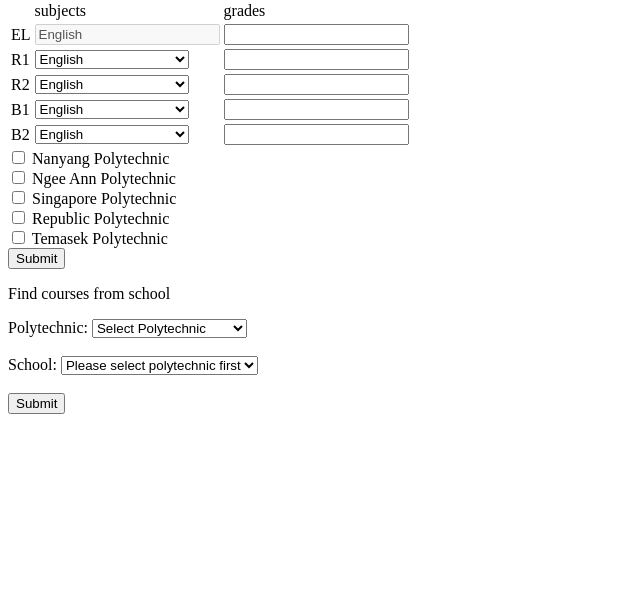
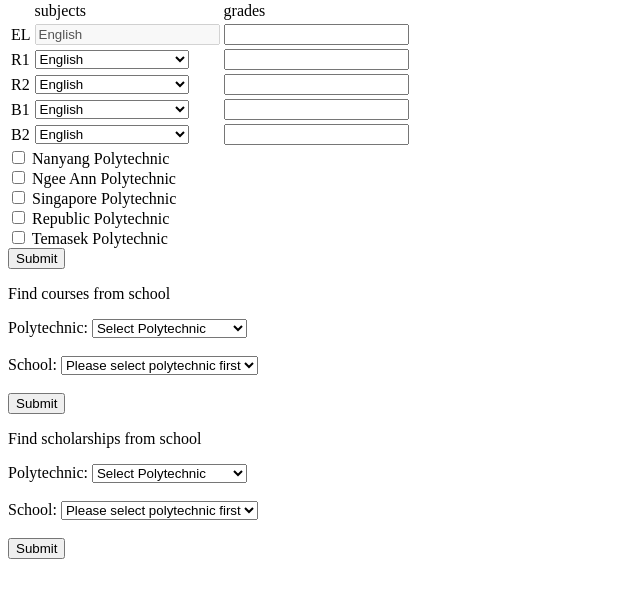
Before and after one commit to micdiary/2103, a Flask app: page / in a window 1280 px wide. Shown: the part 135-733 px from the top of the page, without its empty margins (0-640 px from the left). Run offline with Flask 2, Linux system fonts and the light colour scheme.

Commit message:
scholarship done, left with base.html /optimization & css

```diff
--- a/code/flaskProject/app.py
+++ b/code/flaskProject/app.py
@@ -16,6 +16,7 @@
 database = '2103_db'
 app.debug = True
 
+
 # to jsonify decimals values for vote
 # https://bobbyhadz.com/blog/python-typeerror-object-of-type-decimal-is-not-json-serializable#:~:text=The%20Python%20%22TypeError%3A%20Object%20of,string%20to%20preserve%20its%20precision.
 class DecimalEncoder(json.JSONEncoder):
@@ -27,6 +28,7 @@
         # 👇️ otherwise use the default behavior
         return json.JSONEncoder.default(self, obj)
 
+
 def connectToDB(sqlCommand):
     mydb = mysql.connector.connect(
         host=host,
@@ -36,14 +38,58 @@
     )
     print("db connected")
     mycursor = mydb.cursor()
-
+    print("sql command: " + sqlCommand)
     mycursor.execute(sqlCommand)
     if ('INSERT') in sqlCommand or ('DELETE') in sqlCommand:
-        print("sql command: " + sqlCommand)
         mydb.commit()
+
     DBData = json.dumps(mycursor.fetchall(), cls=DecimalEncoder)
     mycursor.close()
     return DBData
+
+
+@app.route('/signup', methods=["GET", "POST"])
+def sign_up():  # put application's code here
+    if request.method == "POST":
+        username = request.form['username']
+        password = request.form['password']
+        sqlQuery = "SELECT 1 from users WHERE username = " + "'" + username + "'"
+        userExists = json.loads(connectToDB(sqlQuery))
+
+        if userExists:
+            flash("existing username")
+        else:
+            insertSQL = "INSERT INTO users ( username, password) VALUES ('%s' , '%s' );" % (username, password)
+            connectToDB(insertSQL)
+            session['user'] = username
+            return redirect(url_for('index'))
+    return render_template("signup.html")
+
+
+# user can choose to login or not (must login if want to comment)
+@app.route('/login', methods=['POST'])
+def login():
+    if request.method == "POST":
+        # eligible courses form
+        if "login-attempt" in request.form:
+            username = request.form['username']
+            password = request.form['password']
+            sqlQuery = "SELECT 1 from users WHERE username = " + "'" + username + "'" + " AND password = " + "'" + password + "'"
+            authUser = json.loads(connectToDB(sqlQuery))
+            session.pop('user', None)
+            if authUser:
+                session['user'] = username
+                return redirect(request.referrer)
+            else:
+                flash("wrong credentials")
+                return redirect(request.referrer)
+    return 'login sucess'
+
+
+@app.route('/logout')
+def logout():
+    session.pop('user', None)
+    return redirect(url_for('index'))
 
 
 def validateLogin():
@@ -116,6 +162,7 @@
         # specific school courses form
         if "school-course" in request.form:
 
+            school = request.form["school"]
             polyNames = request.form["poly"].split()
             poly = ""
             for i in polyNames:
@@ -126,62 +173,33 @@
             elif poly == 'NAP':
                 poly = 'NP'
 
-            school = request.form["school"]
             sqlQuery = ("SELECT course_code, course_name, poly_name, lower_bound, upper_bound " \
                         "FROM course C, school S, polytechnic P " \
                         "WHERE S.poly_id = P.poly_id AND S.school_id = C.school_id AND poly_name = '%s' AND school_name = '%s'" % (
-                        poly, school))
+                            poly, school))
             print(sqlQuery)
             DBdata = connectToDB(sqlQuery)
 
             return redirect(url_for('eligible_courses', DBdata=DBdata, schoolQuery=True, login=login))
-            # return render_template("eligible.html", schoolQuery=True, eligibleCourses=DBdata)
+        if "school-scholarship" in request.form:
+            school = request.form["school"]
+            # get school id
+            schoolIDSQL = " SELECT school_id FROM school WHERE school_name ='%s'" % (school)
+            schoolID = json.loads(connectToDB(schoolIDSQL))
+            print("school id? :", schoolID)
+            scholarshipOfferedSQL = "SELECT scholarship_name " \
+                                    "FROM school SL, school_scholarship SSP, scholarship SP " \
+                                    "WHERE SL.school_id = SSP.school_id " \
+                                    "AND SP.scholarship_id = SSP.scholarship_id AND SL.school_id = %d" % (
+                                        int(schoolID[0][0]))
+
+            print("sql :", scholarshipOfferedSQL)
+            scholarshipsOffered = connectToDB(scholarshipOfferedSQL)
+
+            print("success: ", scholarshipsOffered)
+            return redirect(url_for('scholarships_offered', DBdata=scholarshipsOffered, school=school, login=login))
 
     return render_template("index.html", login=login)
-
-
-@app.route('/signup', methods=["GET", "POST"])
-def sign_up():  # put application's code here
-    if request.method == "POST":
-        username = request.form['username']
-        password = request.form['password']
-        sqlQuery = "SELECT 1 from users WHERE username = " + "'" + username + "'"
-        userExists = json.loads(connectToDB(sqlQuery))
-
-        if userExists:
-            flash("existing username")
-        else:
-            insertSQL = "INSERT INTO users ( username, password) VALUES ('%s' , '%s' );" % (username, password)
-            connectToDB(insertSQL)
-            session['user'] = username
-            return redirect(url_for('index'))
-    return render_template("signup.html")
-
-
-# user can choose to login or not (must login if want to comment)
-@app.route('/login', methods=['POST'])
-def login():
-    if request.method == "POST":
-        # eligible courses form
-        if "login-attempt" in request.form:
-            username = request.form['username']
-            password = request.form['password']
-            sqlQuery = "SELECT 1 from users WHERE username = " + "'" + username + "'" + " AND password = " + "'" + password + "'"
-            authUser = json.loads(connectToDB(sqlQuery))
-            session.pop('user', None)
-            if authUser:
-                session['user'] = username
-                return redirect(request.referrer)
-            else:
-                flash("wrong credentials")
-                return redirect(request.referrer)
-    return 'login sucess'
-
-
-@app.route('/logout')
-def logout():
-    session.pop('user', None)
-    return redirect(url_for('index'))
 
 
 # redirect from first form
@@ -206,8 +224,43 @@
 # redirect from second form
 @app.route('/scholarships')
 def scholarships_offered():
-    return 'scholarships offered'
+    # check if user logged in
+    login = validateLogin()
+    school = request.args.get('school')
 
+    criteriaList = []
+    scholarshipsOffered = json.loads(request.args.get('DBdata'))
+    print("scholarshipsOffered:  ", scholarshipsOffered)
+    for i in scholarshipsOffered:
+
+        getCriteriaSQL = "SELECT criteria_description FROM school SL, school_scholarship SSP, scholarship SP, scholarship_criteria SPC, criteria C " \
+                         "WHERE SL.school_id = SSP.school_id " \
+                         "AND SP.scholarship_id = SSP.scholarship_id " \
+                         "AND SP.scholarship_id = SPC.scholarship_id " \
+                         "AND SPC.criteria_id = C.criteria_id " \
+                         "AND scholarship_name = \"%s\" AND school_name = '%s'" % (i[0], school)
+        criteriaData = json.loads(connectToDB(getCriteriaSQL))
+        print("criteriaData:  ",criteriaData)
+        criteriaList.append(criteriaData)
+
+    print("criteriaList: ", criteriaList)
+    return render_template('scholarships.html', scholarshipsOffered=scholarshipsOffered,criteriaList=criteriaList, school=school, login=login)
+
+    # for i in scholarshipsOffered:
+    #
+    #     if i ==  scholarshipsOffered[-1]:
+    #         school = "'" + request.args.get('school')
+    #     getCriteriaSQL = "SELECT school_name, scholarship_name, criteria_description FROM school SL, school_scholarship SSP, scholarship SP, scholarship_criteria SPC, criteria C " \
+    #                      "WHERE SL.school_id = SSP.school_id " \
+    #                      "AND SP.scholarship_id = SSP.scholarship_id " \
+    #                      "AND SP.scholarship_id = SPC.scholarship_id " \
+    #                      "AND SPC.criteria_id = C.criteria_id " \
+    #                      "AND scholarship_name = '%s' AND school_name = %s" % (i[0], school)
+    #     print("getCriteriaSQL: ", getCriteriaSQL)
+    #     criteriaData = json.loads(connectToDB(getCriteriaSQL))
+    #     gatherCriteriaList = []
+    #     for j in criteriaData:
+    #         gatherCriteriaList.append(j)
 
 # try to combine /upvote and /downvote with this
 @app.route('/vote/<upOrDown>', methods=['GET', 'POST'])
@@ -233,14 +286,15 @@
 
             if upvotedBefore:
 
-                undoUpVote = "DELETE FROM vote WHERE user_id = %d AND comment_id = %d AND vote_value = 1 ;" % (userID, upvoted)
+                undoUpVote = "DELETE FROM vote WHERE user_id = %d AND comment_id = %d AND vote_value = 1 ;" % (
+                    userID, upvoted)
                 connectToDB(undoUpVote)
             # else upvote
             else:
                 # delete downvote if exists
                 deleteDownvote = "DELETE FROM vote WHERE user_id = %d AND comment_id = %d;" % (userID, upvoted)
                 insertUpvote = "INSERT INTO vote ( user_id, comment_id, vote_value) VALUES (%d , %d , 1);" % (
-                userID, upvoted)
+                    userID, upvoted)
                 connectToDB(deleteDownvote)
                 connectToDB(insertUpvote)
 
@@ -256,7 +310,6 @@
 @app.route('/downvote', methods=['GET', 'POST'])
 def downvote():
     # check if user logged in
-    print("test2")
     login = validateLogin()
     if request.method == "POST":
         downvoted = int(request.form['downvote'])
@@ -268,14 +321,15 @@
             downvotedBefore = json.loads(connectToDB(
                 "SELECT 1 FROM vote WHERE comment_id = %d AND user_id = %d AND vote_value = -1" % (downvoted, userID)))
             if downvotedBefore:
-                undoDownVote = "DELETE FROM vote WHERE user_id = %d AND comment_id = %d AND vote_value = -1;" % (userID, downvoted)
+                undoDownVote = "DELETE FROM vote WHERE user_id = %d AND comment_id = %d AND vote_value = -1;" % (
+                    userID, downvoted)
                 connectToDB(undoDownVote)
             # else upvote
             else:
                 # delete downvote if exists
                 deleteUpvote = "DELETE FROM vote WHERE user_id = %d AND comment_id = %d;" % (userID, downvoted)
                 insertDownvote = "INSERT INTO vote ( user_id, comment_id, vote_value) VALUES (%d , %d , -1);" % (
-                userID, downvoted)
+                    userID, downvoted)
                 connectToDB(deleteUpvote)
                 connectToDB(insertDownvote)
             flash("vote registered")
@@ -306,7 +360,7 @@
             print(courseID[0][0])
             print(userID[0][0])
             insertSQL = "INSERT INTO comments ( description, course_id, user_id) VALUES ('%s' , %d , %d);" % (
-            comment, courseID[0][0], userID[0][0])
+                comment, courseID[0][0], userID[0][0])
             print("insertSQl: " + insertSQL)
             connectToDB(insertSQL)
 
@@ -340,13 +394,14 @@
                                                         "GROUP BY V.comment_id " \
                                                         "ORDER BY comment_id ASC"
 
-
     commentData = json.loads(connectToDB(commentsSQLQuery))
     courseData = json.loads(connectToDB(courseSQLQuery))
     voteValues = json.loads(connectToDB(voteSQLQuery))
     print(courseData)
     # my_url = url_for('search_bp.search', book=book, author=author)
-    return render_template("comments.html", courseComments=commentData, chosenCourse=courseData, votes = voteValues, login=login)
+    return render_template("comments.html", courseComments=commentData, chosenCourse=courseData, votes=voteValues,
+                           login=login)
+
 
 if __name__ == '__main__':
     app.run()
--- a/code/flaskProject/static/js/cascading.js
+++ b/code/flaskProject/static/js/cascading.js
@@ -63,3 +63,84 @@
   }
 
 }
+
+var subjectObject = {
+  "Singapore Polytechnic": {
+    "Applied Sciences": [],
+    "Bulit Environment": [],
+    "Business Management": [],
+      "Engineering": [],
+      "Health Sciences": [],
+      "Information & Digital Technologies": [],
+      "Maritime Studies": [],
+      "Media & Design": []
+  },
+  "Nanyang Polytechnic": {
+    "School Of Applied Science": [],
+    "School Of Business Management": [],
+     "School Of Design & Media": [],
+      "School Of Engineering": [],
+      "School Of Health & Social Sciences": [],
+      "School Of Information Technology": []
+  },
+  "Ngee Ann Polytechnic": {
+    "School of Business & Accountancy": [],
+    "School of Design & Environment": [],
+      "School of Engineering": [],
+      "School of Film & Media Studies": [],
+      "School of Health Sciences": [],
+      "School of Humanities & Social Sciences": [],
+      "School of InfoComm Technology": [],
+      "School of Life Sciences & Chemical Technology": []
+  },
+  "Republic Polytechnic": {
+    "School of Applied Science": [],
+    "School of Engineering": [],
+    "School of Hospitality": [],
+    "School of Infocomm": [],
+    "School of Sports Health and Leisure": [],
+    "School of Management and Communication": [],
+    "School of Technology for the Arts": []
+  },
+
+  "Temasek Polytechnic": {
+    "School of Applied Science": [],
+    "School of Business": [],
+    "School of Engineering": [],
+    "School of Humanities & Social Sciences": [],
+    "School of Informatics & IT": [],
+    "School of Design": []
+  }
+}
+window.onload = function() {
+  var subjectSel = document.getElementById("poly");
+  var topicSel = document.getElementById("school");
+
+  for (var x in subjectObject) {
+    subjectSel.options[subjectSel.options.length] = new Option(x,x);
+  }
+  subjectSel.onchange = function() {
+  //empty Chapters- and Topics- dropdowns
+  topicSel.length = 1;
+    //display correct values
+    for (var y in subjectObject[this.value]) {
+      topicSel.options[topicSel.options.length] = new Option(y, y);
+    }
+  }
+ // JS for scholarship
+  var subjectSel2 = document.getElementById("poly2");
+  var topicSel2 = document.getElementById("school2");
+
+  for (var x in subjectObject) {
+    subjectSel2.options[subjectSel2.options.length] = new Option(x,x);
+  }
+  subjectSel2.onchange = function() {
+  //empty Chapters- and Topics- dropdowns
+  topicSel2.length = 1;
+    //display correct values
+    for (var y in subjectObject[this.value]) {
+      topicSel2.options[topicSel2.options.length] = new Option(y, y);
+    }
+  }
+
+}
--- a/code/flaskProject/templates/index.html
+++ b/code/flaskProject/templates/index.html
@@ -1,5 +1,4 @@
-
-<script src="{{url_for('static', filename='js/cascading.js')}}"></script>
+<script src="{{ url_for('static', filename='js/cascading.js') }}"></script>
 {% with messages = get_flashed_messages() %}
     {% if messages %}
         <ul class=flashes>
@@ -19,7 +18,7 @@
             Password: <input name="password">
             <input type="submit" id="login-attempt" name="login-attempt" value="login">
         </form>
-        <form  method="post">
+        <form method="post">
             <input type="submit" name="sign-up" value="signup">
         </form>
     {% else %}
@@ -106,9 +105,22 @@
     </select>
         <br><br>
         School: <select name="school" id="school" required>
-        <option value="" selected="selected" >Please select polytechnic first</option>
+        <option value="" selected="selected">Please select polytechnic first</option>
     </select>
         <br><br>
         <input type="submit" id="school-course" name="school-course">
     </form>
+    <!-- scholarship form -->
+    <form method="post">
+        <p>Find scholarships from school</p>
+        Polytechnic: <select name="poly" id="poly2">
+        <option value="" selected="selected">Select Polytechnic</option>
+    </select>
+        <br><br>
+        School: <select name="school" id="school2" required>
+        <option value="" selected="selected">Please select polytechnic first</option>
+    </select>
+        <br><br>
+        <input type="submit" id="school-scholarship" name="school-scholarship">
+    </form>
 {% endblock %}
```
Also changed, not shown: code/flaskProject/templates/scholarships.html (added, +54 -0 lines). Lines whose indentation alone changed are shown as unchanged.
